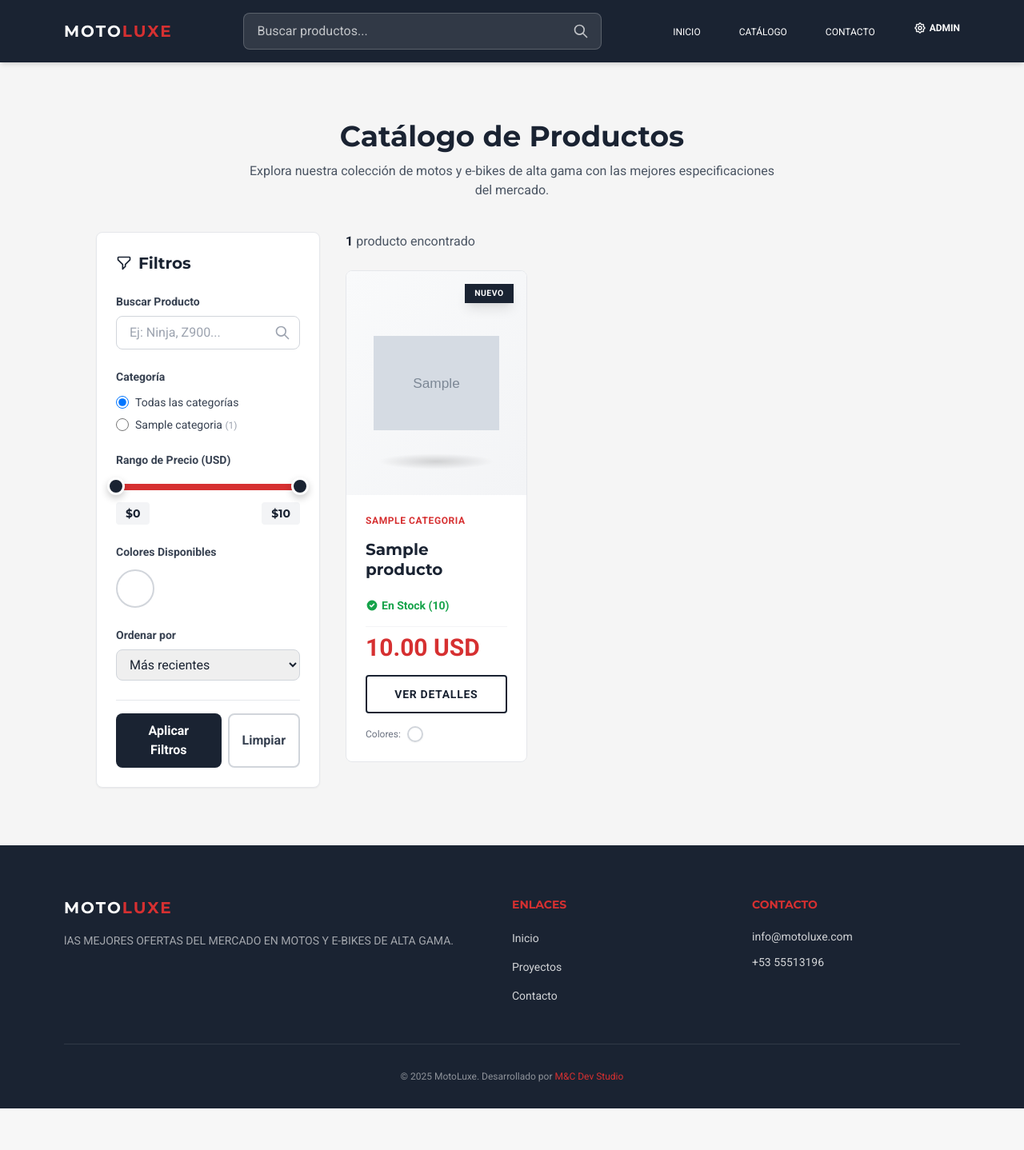
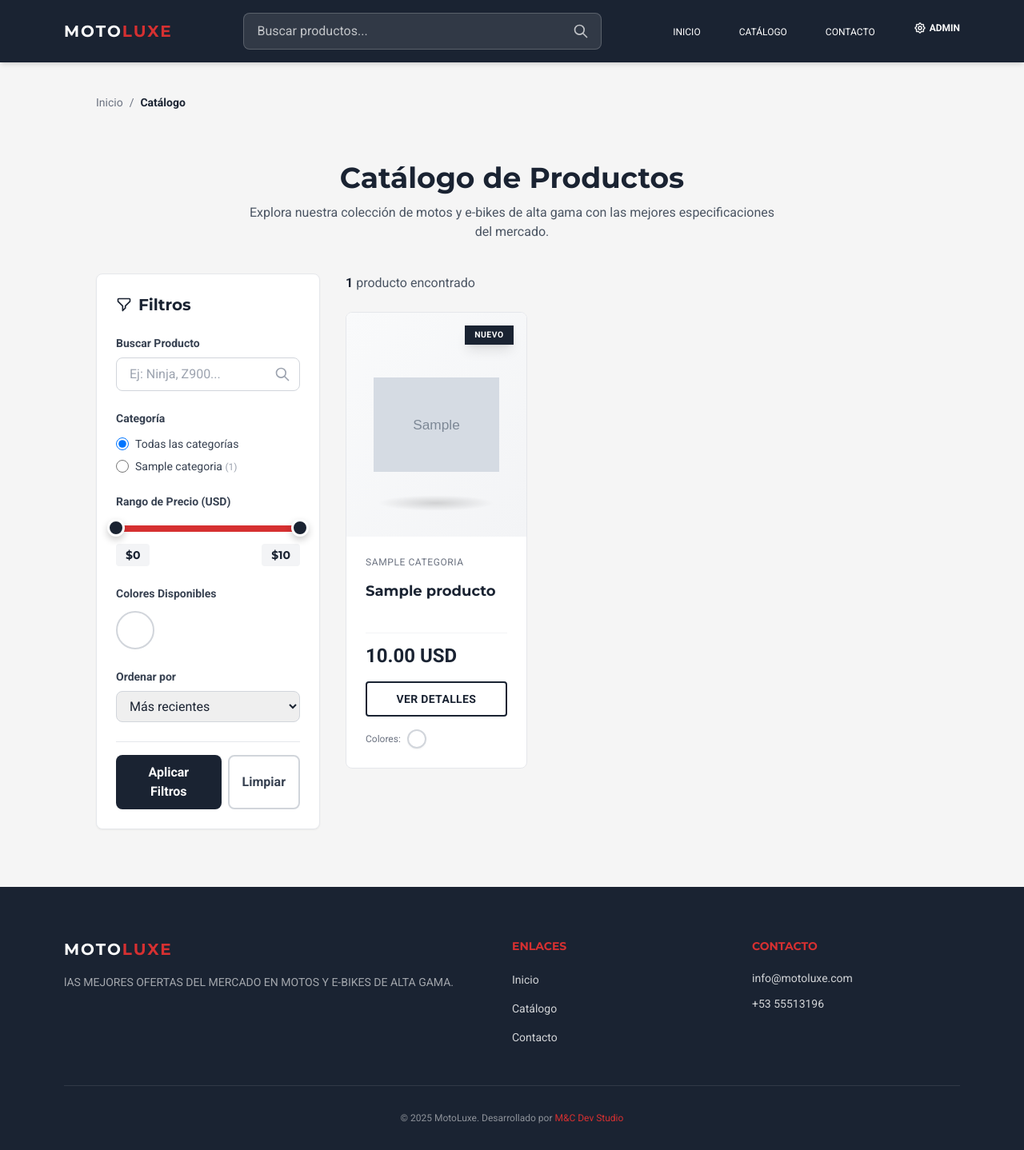
Before and after one commit to Manulynx/TiendaMotos, a Django app: page /productos/ in a window 1280 px wide. Shown: the whole page at 80% size. Before the commit the page ends 1386 px from the top, so only its background shows below. Run offline with Django 5.2, Linux system fonts and the light colour scheme; tables that the repository leaves empty hold one stand-in row (values such as "Sample post"); grey boxes marked "Sample" are stand-in pictures; some libraries are stand-ins or nearby versions.

Commit message:
Ajustes home y catalogo

```diff
--- a/productos/urls.py
+++ b/productos/urls.py
@@ -38,4 +38,7 @@ urlpatterns = [
     path('admin-custom/atributos/<int:atributo_id>/editar/', views.admin_atributo_editar, name='admin_atributo_editar'),
     path('admin-custom/atributos/<int:atributo_id>/eliminar/', views.admin_atributo_eliminar, name='admin_atributo_eliminar'),
     path('admin-custom/atributos/obtener/', views.admin_obtener_atributos, name='admin_obtener_atributos'),
+
+    # Obtener atributos por categoría
+    path('admin-custom/categoria/<int:categoria_id>/atributos/', views.admin_categoria_atributos, name='admin_categoria_atributos'),
 ]
--- a/productos/views.py
+++ b/productos/views.py
@@ -682,3 +682,46 @@ def admin_atributo_eliminar(request, atributo_id):
         'success': True,
         'message': f'Atributo "{nombre}" eliminado exitosamente'
     })
+
+
+@staff_member_required(login_url='/productos/admin-custom/login/')
+def admin_categoria_atributos(request, categoria_id):
+    """Obtener atributos según la categoría (AJAX)"""
+    try:
+        categoria = get_object_or_404(Categoria, id=categoria_id)
+        categoria_nombre = categoria.nombre.lower()
+
+        # Determinar el tipo de producto basado en la categoría
+        tipo_filtro = 'general'
+
+        # Agrupar todas las categorías eléctricas
+        if any(keyword in categoria_nombre for keyword in ['electrica', 'eléctrica', 'e-bike', 'ebike', 'bicimoto', 'bici']):
+            tipo_filtro = 'electrica'
+        elif any(keyword in categoria_nombre for keyword in ['combustion', 'combustión', 'moto', 'gasolina']):
+            tipo_filtro = 'combustion'
+        elif 'triciclo' in categoria_nombre:
+            tipo_filtro = 'triciclo'
+
+        # Obtener atributos generales + específicos del tipo
+        atributos = AtributoDinamico.objects.filter(
+            Q(tipo_producto='general') | Q(tipo_producto=tipo_filtro)
+        ).order_by('orden', 'nombre')
+
+        atributos_data = [{
+            'id': attr.id,
+            'nombre': attr.nombre,
+            'unidad_medida': attr.unidad_medida or '',
+            'tipo_producto': attr.tipo_producto,
+            'tipo_producto_display': attr.get_tipo_producto_display(),
+        } for attr in atributos]
+
+        return JsonResponse({
+            'success': True,
+            'atributos': atributos_data,
+            'tipo_producto': tipo_filtro,
+        })
+    except Exception as e:
+        return JsonResponse({
+            'success': False,
+            'message': f'Error al obtener atributos: {str(e)}'
+        }, status=400)
--- a/templates/base.html
+++ b/templates/base.html
@@ -416,21 +416,21 @@
           <ul class="space-y-3">
             <li>
               <a
-                href="#"
+                href="{% url 'home' %}"
                 class="text-white/80 hover:text-white transition-opacity text-sm"
                 >Inicio</a
               >
             </li>
             <li>
               <a
-                href="#"
+                href="{% url 'productos:lista' %}"
                 class="text-white/80 hover:text-white transition-opacity text-sm"
-                >Proyectos</a
+                >Catálogo</a
               >
             </li>
             <li>
               <a
-                href="#"
+                href="{% url 'contacto' %}"
                 class="text-white/80 hover:text-white transition-opacity text-sm"
                 >Contacto</a
               >
--- a/templates/productos/lista.html
+++ b/templates/productos/lista.html
@@ -4,6 +4,19 @@
 {% block title %}Catálogo - MotoLuxe{% endblock %}
 
 {% block content %}
+
+<!-- Breadcrumbs -->
+<nav class="text-sm mb-8">
+  <ol class="flex items-center space-x-2 text-gray-500">
+    <li>
+      <a href="{% url 'home' %}" class="hover:text-blue-dark transition-colors">
+        Inicio
+      </a>
+    </li>
+    <li>/</li>
+    <li class="text-blue-dark font-semibold">Catálogo</li>
+  </ol>
+</nav>
 
 <section class="py-8">
   <!-- Header del Catálogo -->
@@ -152,9 +165,9 @@
           <label class="block text-sm font-semibold text-gray-700 mb-3">
             Colores Disponibles
           </label>
-          <div class="grid grid-cols-4 gap-2">
+          <div class="grid grid-cols-4 gap-3">
             {% for color in colores_disponibles %}
-            <label class="cursor-pointer group relative" title="{{ color.nombre }}">
+            <label class="cursor-pointer group relative">
               <input
                 type="checkbox"
                 name="color"
@@ -162,7 +175,7 @@
                 {% if color in colores_seleccionados %}checked{% endif %}
                 class="sr-only peer"
               />
-              <div class="w-12 h-12 rounded-full border-2 border-gray-300 peer-checked:border-blue-dark peer-checked:ring-2 peer-checked:ring-blue-dark peer-checked:ring-offset-2 transition-all hover:scale-110 relative overflow-hidden"
+              <div class="w-12 h-12 rounded-full border-2 border-gray-300 transition-all hover:scale-110 relative overflow-hidden peer-checked:shadow-[0_0_0_3px_rgba(26,35,50,0.2)] peer-checked:border-blue-dark"
                    style="background-color: {{ color.codigo_hex }};">
                 <!-- Checkmark cuando está seleccionado -->
                 <svg class="absolute inset-0 m-auto w-6 h-6 text-white opacity-0 peer-checked:opacity-100 transition-opacity"
@@ -171,10 +184,6 @@
                   <path stroke-linecap="round" stroke-linejoin="round" stroke-width="3" d="M5 13l4 4L19 7"/>
                 </svg>
               </div>
-              <!-- Tooltip con nombre del color -->
-              <span class="absolute -bottom-6 left-1/2 -translate-x-1/2 bg-gray-800 text-white text-xs px-2 py-1 rounded opacity-0 group-hover:opacity-100 transition-opacity whitespace-nowrap pointer-events-none">
-                {{ color.nombre }}
-              </span>
             </label>
             {% endfor %}
           </div>
@@ -361,44 +370,25 @@
           <div class="p-6 space-y-4">
 
             <!-- Categoría -->
-            <div class="text-red-accent text-xs font-bold uppercase tracking-wider">
+            <div class="text-gray-500 text-xs font-medium uppercase tracking-wider">
               {{ producto.categoria.nombre }}
             </div>
 
             <!-- Nombre -->
-            <h3 class="font-heading font-bold text-xl text-blue-dark leading-tight min-h-[3.5rem] line-clamp-2">
+            <h3 class="font-heading font-semibold text-lg text-blue-dark leading-snug min-h-[3rem] line-clamp-2">
               {{ producto.nombre }}
             </h3>
 
-            <!-- Stock Info -->
-            <div class="flex items-center gap-2 text-sm">
-              {% if producto.en_stock %}
-              <span class="flex items-center gap-1 text-green-600 font-semibold">
-                <svg class="w-4 h-4" fill="currentColor" viewBox="0 0 20 20">
-                  <path fill-rule="evenodd" d="M10 18a8 8 0 100-16 8 8 0 000 16zm3.707-9.293a1 1 0 00-1.414-1.414L9 10.586 7.707 9.293a1 1 0 00-1.414 1.414l2 2a1 1 0 001.414 0l4-4z" clip-rule="evenodd" />
-                </svg>
-                En Stock ({{ producto.stock_actual }})
-              </span>
-              {% else %}
-              <span class="flex items-center gap-1 text-gray-400 font-semibold">
-                <svg class="w-4 h-4" fill="currentColor" viewBox="0 0 20 20">
-                  <path fill-rule="evenodd" d="M10 18a8 8 0 100-16 8 8 0 000 16zM8.707 7.293a1 1 0 00-1.414 1.414L8.586 10l-1.293 1.293a1 1 0 101.414 1.414L10 11.414l1.293 1.293a1 1 0 001.414-1.414L11.414 10l1.293-1.293a1 1 0 00-1.414-1.414L10 8.586 8.707 7.293z" clip-rule="evenodd" />
-                </svg>
-                Sin Stock
-              </span>
-              {% endif %}
-            </div>
-
             <!-- Precio -->
-            <div class="pt-2 border-t border-gray-100">
-              <div class="text-3xl font-bold text-red-accent mb-4">
+            <div class="pt-3 border-t border-gray-100">
+              <div class="text-2xl font-bold text-blue-dark mb-4">
                 {{ producto.precio_formateado }}
               </div>
 
               <!-- Botón de Acción -->
               <a
                 href="{% url 'productos:detalle' producto.id %}"
-                class="block text-center border-2 border-blue-dark text-blue-dark px-6 py-3 text-sm font-bold uppercase tracking-wider hover:bg-blue-dark hover:text-white transition-all duration-300 rounded"
+                class="block text-center border-2 border-blue-dark text-blue-dark px-6 py-2.5 text-sm font-semibold uppercase tracking-wide hover:bg-blue-dark hover:text-white transition-all duration-300 rounded"
               >
                 Ver Detalles
               </a>
@@ -410,9 +400,8 @@
               <span class="text-xs text-gray-500 font-medium">Colores:</span>
               {% for color in producto.colores_disponibles %}
               <span
-                class="w-5 h-5 rounded-full border-2 border-gray-300 shadow-sm"
+                class="block w-6 h-6 rounded-full border-2 border-gray-300 shadow-sm transition-transform hover:scale-110"
                 style="background-color: {{ color.codigo_hex }};"
-                title="{{ color.nombre }}"
               ></span>
               {% endfor %}
             </div>
```
Also changed, not shown: templates/admin_custom/producto_editar.html (+71 -3 lines), templates/home.html (+14 -12 lines).
